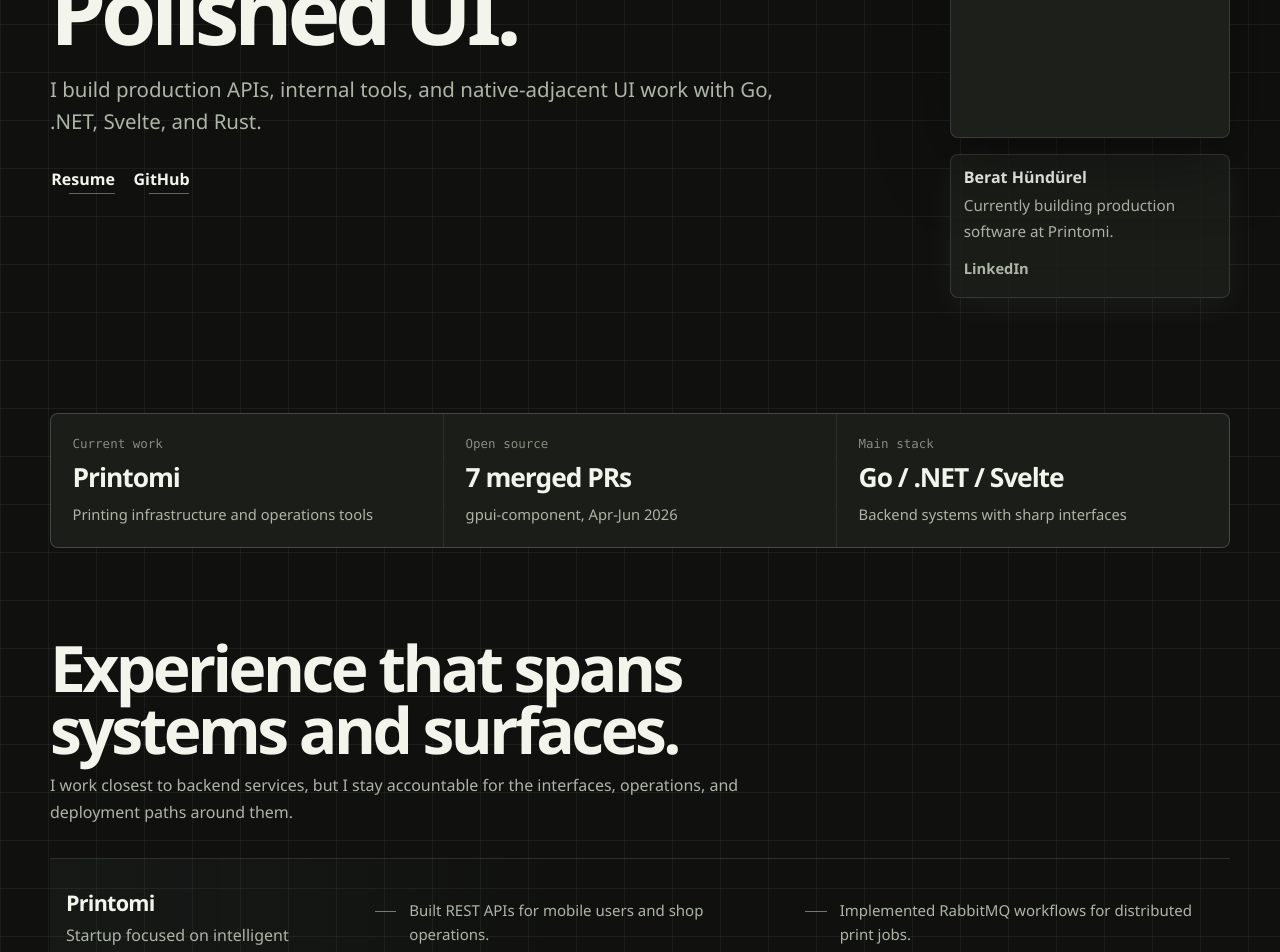
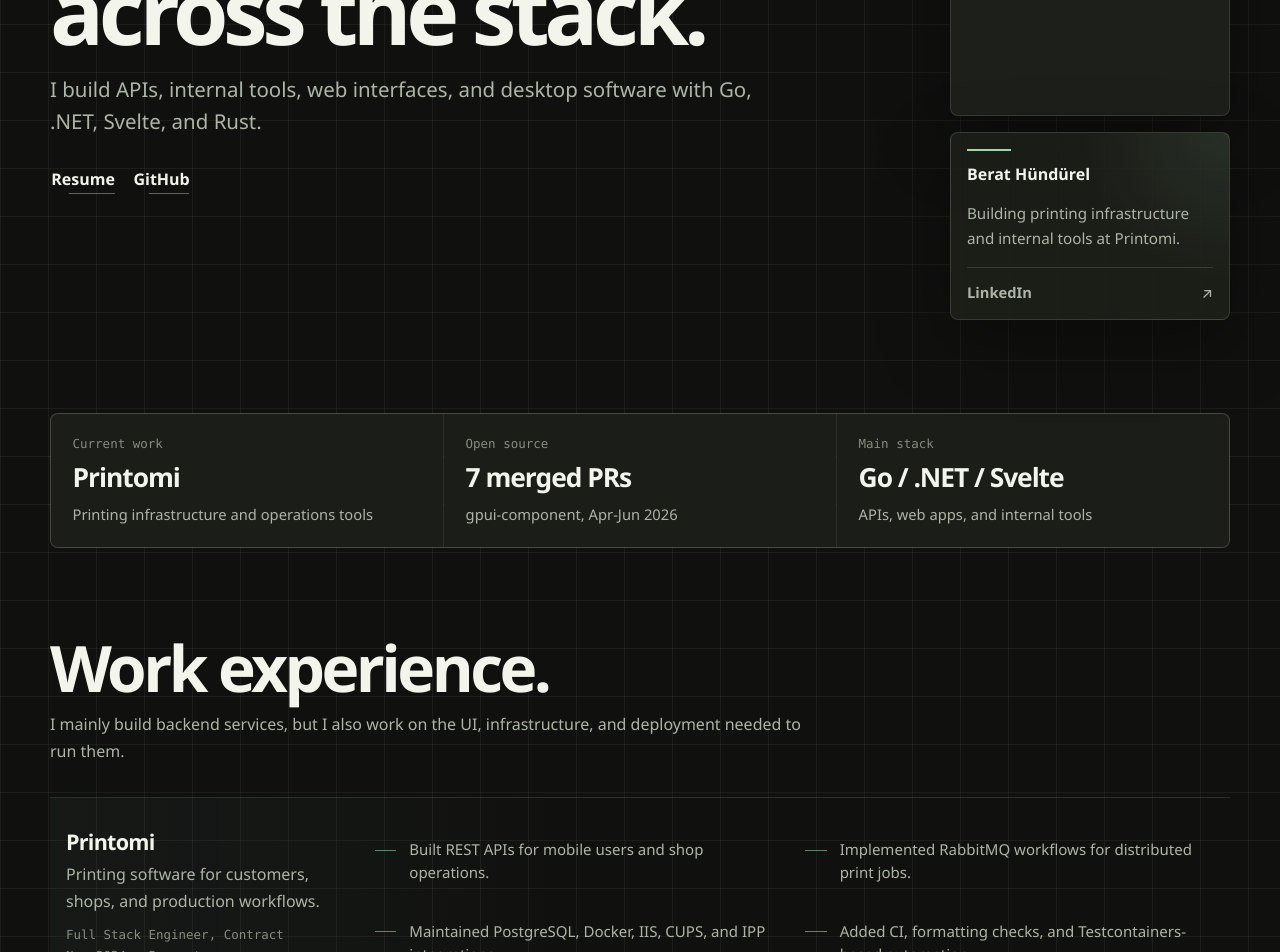
Before and after one commit to BeratHundurel/portfolio, a SvelteKit app: page / in a window 1280 px wide. Shown: the part 360-1312 px from the top of the page. Built offline with nearby package versions, Linux system fonts and the light colour scheme.

Commit message:
Update site copy and profile UI styling

```diff
--- a/src/routes/+page.svelte
+++ b/src/routes/+page.svelte
@@ -24,7 +24,7 @@
 	});
 
 	const heroCopy =
-		'I build production APIs, internal tools, and native-adjacent UI work with Go, .NET, Svelte, and Rust.';
+		'I build APIs, internal tools, web interfaces, and desktop software with Go, .NET, Svelte, and Rust.';
 
 	const quickStats = [
 		{
@@ -36,7 +36,7 @@
 		{
 			label: 'Main stack',
 			value: 'Go / .NET / Svelte',
-			detail: 'Backend systems with sharp interfaces'
+			detail: 'APIs, web apps, and internal tools'
 		}
 	];
 
@@ -86,7 +86,7 @@
 			url: 'https://github.com/longbridge/gpui-component/pull/2397'
 		},
 		{
-			title: 'Interaction polish',
+			title: 'Sidebar, menu, and rendering fixes',
 			detail:
 				'Improved sidebar toggling, popup menu sizing, highlighter empty-range handling, and GPUI BoxShadow compatibility.',
 			pr: '4 PRs',
@@ -204,7 +204,7 @@
 			role: 'Full Stack Engineer, Contract',
 			period: 'Nov 2024 - Present',
 			location: 'Istanbul',
-			summary: 'Startup focused on intelligent printing infrastructure and technology solutions.',
+			summary: 'Printing software for customers, shops, and production workflows.',
 			items: [
 				'Built REST APIs for mobile users and shop operations.',
 				'Implemented RabbitMQ workflows for distributed print jobs.',
@@ -221,7 +221,7 @@
 			summary: 'Digital agency delivering e-commerce and marketing solutions.',
 			items: [
 				'Built and maintained production web applications with .NET.',
-				'Improved Core Web Vitals by more than 50% in high-impact scenarios.',
+				'Improved Core Web Vitals by more than 50% on key e-commerce pages.',
 				'Worked with SQL Server and EF Core using a database-first approach.',
 				'Mentored junior developers through reviews and debugging sessions.'
 			]
@@ -262,7 +262,7 @@
 	<section class="hero" aria-labelledby="hero-title">
 		<div class="hero-copy-block">
 			<p class="role-line">Full-stack engineer</p>
-			<h1 id="hero-title">Production APIs. Polished UI.</h1>
+			<h1 id="hero-title">Backend-first, across the stack.</h1>
 			<p class="hero-copy">{heroCopy}</p>
 			<div class="hero-actions" aria-label="Primary actions">
 				<a
@@ -289,7 +289,7 @@
 			</div>
 			<div class="profile-card">
 				<p class="profile-name">Berat Hündürel</p>
-				<p class="profile-detail">Currently building production software at Printomi.</p>
+				<p class="profile-detail">Building printing infrastructure and internal tools at Printomi.</p>
 				<a
 					class="profile-link"
 					href="https://www.linkedin.com/in/berat-h%C3%BCnd%C3%BCrel-1197b9253"
@@ -318,10 +318,10 @@
 		aria-labelledby="experience-title"
 	>
 		<div class="section-intro">
-			<h2 id="experience-title">Experience that spans systems and surfaces.</h2>
+			<h2 id="experience-title">Work experience.</h2>
 			<p>
-				I work closest to backend services, but I stay accountable for the interfaces, operations,
-				and deployment paths around them.
+				I mainly build backend services, but I also work on the UI, infrastructure, and deployment
+				needed to run them.
 			</p>
 		</div>
 
@@ -353,8 +353,8 @@
 		<div class="section-intro">
 			<h2 id="oss-title">Open-source work in GPUI Component.</h2>
 			<p>
-				I contributed merged improvements to Longbridge's Rust component library for GPUI-powered
-				cross-platform desktop applications.
+				I've had seven pull requests merged into Longbridge's Rust component library, covering
+				text selection, rendering performance, and UI fixes.
 			</p>
 		</div>
 
@@ -403,8 +403,7 @@
 		<div class="section-intro">
 			<h2 id="projects-title">Selected projects.</h2>
 			<p>
-				Personal work where I test small systems, editor tooling, terminal interfaces, desktop UI,
-				and Go service patterns.
+				Side projects spanning editor themes, terminal tools, desktop apps, and Go services.
 			</p>
 		</div>
 
@@ -437,8 +436,8 @@
 		<div class="section-intro compact">
 			<h2 id="skills-title">Tools I reach for.</h2>
 			<p>
-				My default lane is backend-heavy full-stack work, with enough frontend and infrastructure
-				ownership to keep delivery practical.
+				I work mostly with Go and .NET, with Svelte or React on the frontend and Docker and CI for
+				delivery.
 			</p>
 		</div>
 
--- a/src/routes/layout.css
+++ b/src/routes/layout.css
@@ -14,6 +14,7 @@
 	--border-strong: rgba(243, 244, 236, 0.25);
 	--accent: #9bd8aa;
 	--accent-soft: rgba(155, 216, 170, 0.12);
+	--profile-glow: rgba(155, 216, 170, 0.1);
 	--accent-text: #0d160f;
 	--grid-line: rgba(243, 244, 236, 0.055);
 	--grain-opacity: 0.28;
@@ -47,10 +48,21 @@
 	--border-strong: rgba(17, 20, 15, 0.28);
 	--accent: #2c7552;
 	--accent-soft: rgba(44, 117, 82, 0.11);
+	--profile-glow: rgba(44, 117, 82, 0.16);
 	--accent-text: #f8fff9;
 	--grid-line: rgba(17, 20, 15, 0.055);
 	--grain-opacity: 0.14;
 	--shadow: 0 14px 36px rgba(33, 43, 28, 0.075);
+	--section-wash: linear-gradient(
+		90deg,
+		color-mix(in srgb, var(--accent-soft) 52%, transparent),
+		transparent 48%
+	);
+	--section-wash-hover: linear-gradient(
+		90deg,
+		color-mix(in srgb, var(--accent-soft) 72%, transparent),
+		transparent 54%
+	);
 }
 
 * {
@@ -492,30 +504,61 @@
 }
 
 .profile-card {
-	display: grid;
-	gap: 0.4rem;
+	position: relative;
+	display: flex;
+	flex-direction: column;
+	align-items: flex-start;
+	overflow: hidden;
 	width: min(100%, 280px);
-	padding: 0.8rem;
+	padding: 1rem;
 	border: 1px solid var(--border);
 	border-radius: var(--radius);
-	background: color-mix(in srgb, var(--surface) 82%, transparent);
-	box-shadow: 0 10px 34px color-mix(in srgb, var(--text) 5%, transparent);
+	background:
+		radial-gradient(circle at 100% 0%, var(--profile-glow), transparent 44%),
+		color-mix(in srgb, var(--surface) 88%, transparent);
+	box-shadow: var(--shadow);
+}
+
+.profile-card::before {
+	width: 2.75rem;
+	height: 2px;
+	margin-bottom: 0.9rem;
+	background: var(--accent);
+	content: '';
 }
 
 .profile-name {
 	color: var(--text);
+	font-size: 1rem;
 	font-weight: 760;
 	line-height: 1.2;
 }
 
 .profile-detail {
+	max-width: 26ch;
+	margin-top: 1rem;
 	font-size: 0.95rem;
+	line-height: 1.65;
+	text-wrap: pretty;
 }
 
 .profile-link {
-	justify-self: start;
-	padding: 0.35rem 0.45rem;
-	margin-left: -0.45rem;
+	display: flex;
+	justify-content: space-between;
+	width: 100%;
+	padding: 0.85rem 0 0;
+	margin-top: 1rem;
+	border-top: 1px solid var(--border);
+	border-radius: 0;
+}
+
+.profile-link::after {
+	content: '↗';
+	font-weight: 500;
+}
+
+.profile-link:hover {
+	background: transparent;
 }
 
 .signal-strip {
@@ -1048,6 +1091,22 @@
 	}
 }
 
+@media (min-width: 761px) and (max-width: 980px) {
+	.hero-profile {
+		grid-template-columns: minmax(0, 1fr) minmax(13.5rem, 0.55fr);
+		gap: 0.75rem;
+	}
+
+	.profile-card {
+		padding: clamp(1rem, 2.6vw, 1.35rem);
+	}
+
+	.profile-detail {
+		max-width: 19ch;
+		margin-top: auto;
+	}
+}
+
 @media (max-width: 760px) {
 	.site-nav {
 		width: min(100% - 1rem, 1180px);
--- a/src/routes/llms.txt/+server.ts
+++ b/src/routes/llms.txt/+server.ts
@@ -28,7 +28,7 @@
 
 ### Printomi (Nov 2024 - Present)
 Full Stack Engineer (Contract) - Istanbul
-Startup focused on intelligent printing infrastructure and technology solutions.
+Printing software for customers, shops, and production workflows.
 - Built REST APIs for mobile users and shop operations
 - Implemented RabbitMQ workflows for distributed print jobs
 - Maintained PostgreSQL, Docker, IIS, CUPS, and IPP integrations
@@ -38,7 +38,7 @@
 Full Stack Engineer - Maslak, Istanbul
 Digital agency delivering e-commerce and marketing solutions.
 - Built and maintained production web applications with .NET
-- Improved Core Web Vitals by more than 50% in high-impact scenarios
+- Improved Core Web Vitals by more than 50% on key e-commerce pages
 - Worked with SQL Server and EF Core using a database-first approach
 - Mentored junior developers through reviews and debugging sessions
 
```
